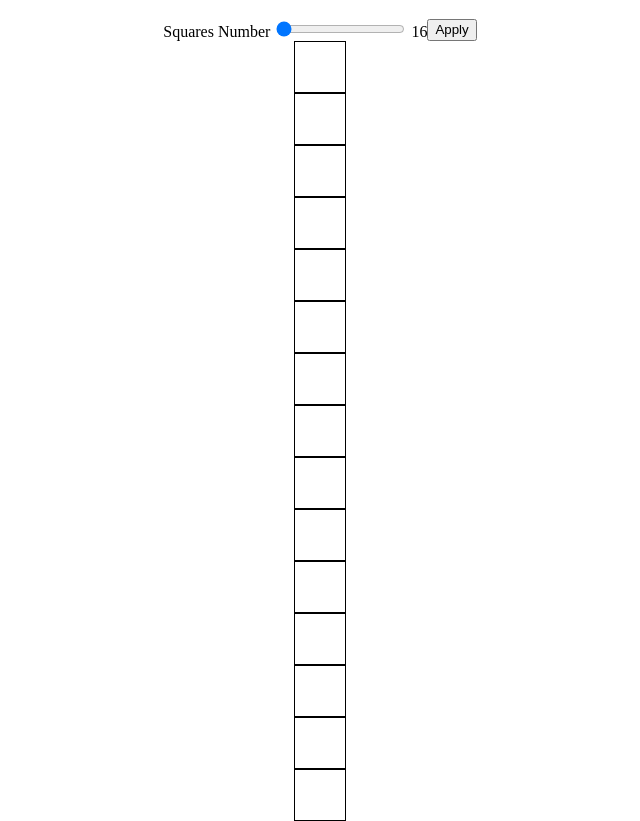
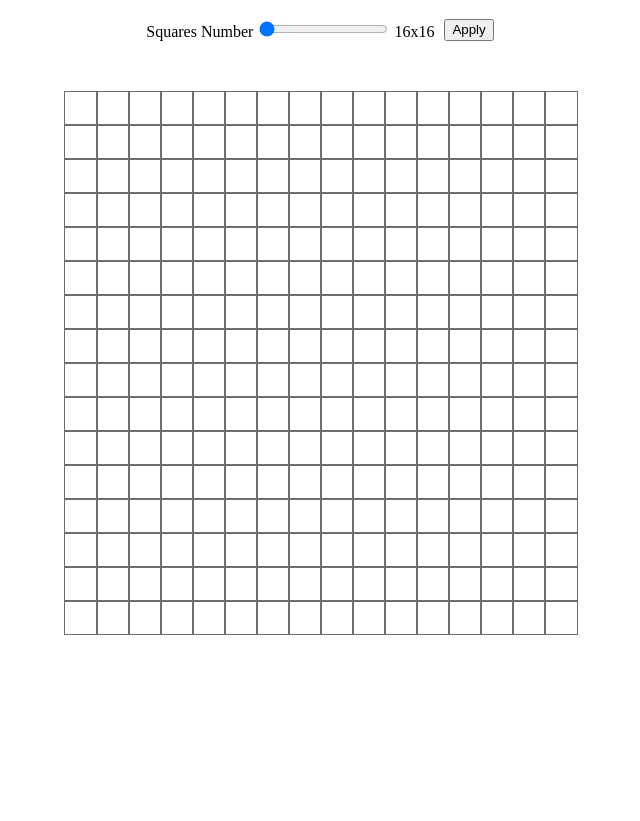
Before and after one commit to ExQR/sketchpad, a plain HTML site: page index.html in a window 1280 px wide. Both pictures are taken after a click on the button "Apply". Shown: the part 69-890 px from the top of the page, without its empty margins (320-960 px from the left). After the commit the page ends 800 px from the top, so only its background shows below. Drawn offline with Linux system fonts and the light colour scheme.

Commit message:
function for generating grid

```diff
--- a/index.html
+++ b/index.html
@@ -13,8 +13,8 @@
     <div class="controls">
         <form>
             <label for="checks">Squares Number</label>
-            <input type="range" id="checks" name="checks" min="16" max="128" step="16" value="16">
-            <output id="rangeOutput">16</output>
+            <input type="range" id="checks" name="checks" min="16" max="64" step="16" value="16">
+            <output id="rangeOutput">16x16</output>
         </form>
         <button id="apply">Apply</button>
     </div>
--- a/script.js
+++ b/script.js
@@ -4,18 +4,25 @@ rangeControl.oninput = function() {
 }
 function checkValue() {
     let val = document.getElementById('checks').value;
-    document.getElementById('rangeOutput').innerHTML = val;
+    document.getElementById('rangeOutput').innerHTML = `${val}x${val}`;
     return val;
 }
 
 function gridGen(val) {
     const gridContainer = document.querySelector('.container');
     clearGrid();
-    for (let i=0; i<val; i++) {
+    for (let i=0; i<val*val; i++) {
         const square = document.createElement('div');
         square.classList.add('pixel');
         gridContainer.appendChild(square);
     }
+    let pixelSize = 512 / val;
+    gridContainer.style.gridTemplateColumns = `repeat(${val}, ${pixelSize}px)`;
+    const gridPixel = document.querySelectorAll('.pixel');
+    gridPixel.forEach((gridPixel) => {
+        gridPixel.style.width = `${pixelSize}px`;
+        gridPixel.style.height = `${pixelSize}px`
+        });
 }
 
 function clearGrid() {
--- a/style.css
+++ b/style.css
@@ -2,19 +2,20 @@ body {
     display: flex;
     flex-direction: column;
     align-items: center;
+    justify-content: center;
 }
 .controls {
     display: flex;
+    gap: 10px;
 }
 
-.containter {
+.container {
     display: grid;
     width: 1024px;
+    margin-top: 50px;
+    justify-content: center;
 }
 
 .pixel {
-    width: 30px;
-    height: 30px;
-    padding: 10px;
-    border: 1px solid black;
+    border: 1px solid rgb(109, 109, 109);
 }
```
